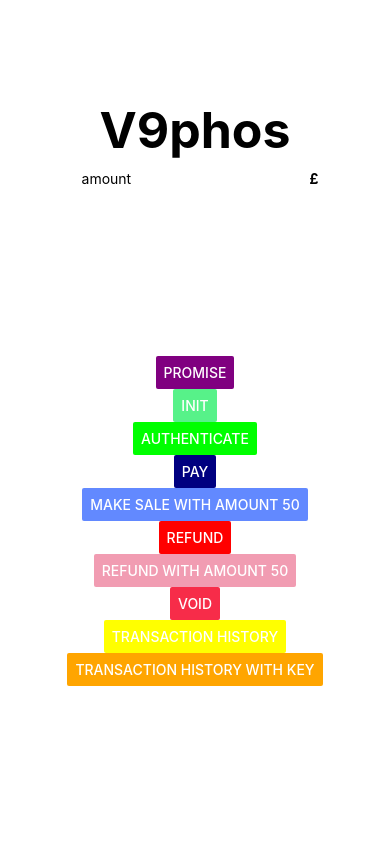
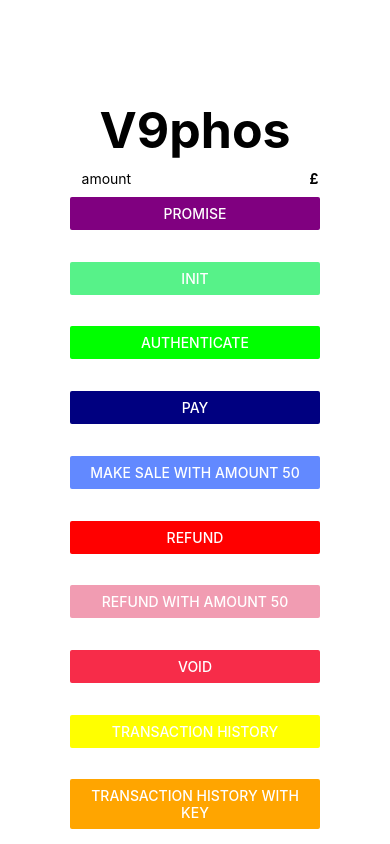
Before and after one commit to Verofy/V9phosTS, a React Native app: screen / in a window 390 px wide. Built offline with nearby package versions, Linux system fonts and the light colour scheme.

Commit message:
ts migration 3

```diff
--- a/src/helpers/appHelpers.js
+++ /dev/null
@@ -1,132 +0,0 @@
-import PhosModule from "../components/PhosModule";
-import { handleValue, handleRes } from "./helpers";
-import React from "react";
-const showTransactionResult=true;
-const disablePrompt=true;
-export function getConstants() {
-  console.log("GET CONSTANTS:",PhosModule.getConstants())
-}
-
-export async function promiseTest(v) {
-  return await PhosModule.promiseTest(5)
-  .then(r => {
-    console.log(r);
-  })
-  .catch(err => {
-    console.error(err.mes, err);
-  });
-};
-
-export async function init(){
-  return await PhosModule.init()
-  .then(r => {
-    console.info(r.message);
-    return r;
-  })
-  .catch(err => {
-    console.error(err);
-  });
-
-}
-
-export async function authenticate(){
-  const issuer = "V9";
-  const token = "2ac5040c-2ae7-49b9-a71e-9ace3528d69d";
-  const license = "V9SDK"
-  return await PhosModule.authenticate(issuer, token, license)
-  .then(r => {
-    console.info(r.message)
-    return r;
-  })
-  .catch(err => {
-    console.error(err);
-  });
-
-}
-
-export async function makeSale(){
-  return await PhosModule.makeSaleExtras(showTransactionResult)
-  .then(r => {
-    console.info(r.message)
-    return r;
-  })
-  .catch(err => {
-    console.error(err);
-  });
-}
-
-export async function makeSaleWithAmount(amount){
-  return await PhosModule.makeSaleWithAmountExtras(amount, showTransactionResult)
-  .then(r => {
-    console.info(r.message)
-    return r;
-  })
-  .catch(err => {
-    console.error(err);
-  });
-}
-
-export async function makeRefund(){
-  const transaction = "MOCK+TRANSACTION+KEY";
-  return await PhosModule.makeRefundExtras(transaction, showTransactionResult, disablePrompt)
-  .then(r => {
-    console.info(r.message)
-    return r;
-  })
-  .catch(err => {
-    console.error(err);
-  });
-
-}
-
-export async function makeRefundWithAmount(amount){
-  const transaction = "MOCK+TRANSACTION+KEY";
-  return await PhosModule.makeRefundWithAmountExtras(transaction, amount, showTransactionResult, disablePrompt)
-  .then(r => {
-    console.info(r.message)
-    return r;
-  })
-  .catch(err => {
-    console.error(err);
-  });
-}
-
-export async function makeVoid(){
-  const transaction = "MOCK+TRANSACTION+KEY";
-  return await PhosModule.makeVoidExtras(transaction, showTransactionResult, disablePrompt)
-  .then(r => {
-    console.info(r.message)
-    return r;
-  })
-  .catch(err => {
-    console.error(err);
-  });
-}
-
-export async function getTransactionHistory(){
-  const page=1;
-  const limit=50;
-  const date="07/11/2021";
-  const type="sale"; //sale, void, refund
-  const state="successful" //successful, failed, pending, unkwnon
-  return await PhosModule.getTransactionHistory(page, limit, date, type, state)
-  .then(r => {
-    console.info(r.message)
-    return r;
-  })
-  .catch(err => {
-    console.error(err);
-  });
-}
-
-export async function getTransactionByTrKey(){
-  const trKey = "MOCK+TRANSACTION+KEY";
-  return await PhosModule.getTransactionByTrKey(trKey)
-  .then(r => {
-    console.info(handleRes(r).transaction)
-    return r;
-  })
-  .catch(err => {
-    console.error(err);
-  });
-}
--- /dev/null
+++ b/src/helpers/appHelpers.ts
@@ -0,0 +1,129 @@
+import PhosModule from '../components/PhosModule';
+import { handleValue, handleRes } from './helpers';
+import React from 'react';
+const showTransactionResult = true;
+const disablePrompt = true;
+export function getConstants() {
+  console.log('GET CONSTANTS:', PhosModule.getConstants());
+}
+
+export async function promiseTest(){
+  return await PhosModule.promiseTest(5)
+    .then((r:any) => {
+      console.log(r);
+    })
+    .catch((err:any) => {
+      console.error(err.mes, err);
+    });
+}
+
+export async function init() {
+  return await PhosModule.init()
+    .then((r:any) => {
+      console.info(r.message);
+      return r;
+    })
+    .catch((err:any) => {
+      console.error(err);
+    });
+}
+
+export async function authenticate() {
+  const issuer = 'V9';
+  const token = '2ac5040c-2ae7-49b9-a71e-9ace3528d69d';
+  const license = 'V9SDK';
+  return await PhosModule.authenticate(issuer, token, license)
+    .then((r:any) => {
+      console.info(r.message);
+      return r;
+    })
+    .catch((err:any) => {
+      console.error(err);
+    });
+}
+
+export async function makeSale() {
+  return await PhosModule.makeSaleExtras(showTransactionResult)
+    .then((r:any) => {
+      console.info(r.message);
+      return r;
+    })
+    .catch((err:any) => {
+      console.error(err);
+    });
+}
+
+export async function makeSaleWithAmount(amount:number) {
+  return await PhosModule.makeSaleWithAmountExtras(amount, showTransactionResult)
+    .then((r:any) => {
+      console.info(r.message);
+      return r;
+    })
+    .catch((err:any) => {
+      console.error(err);
+    });
+}
+
+export async function makeRefund() {
+  const transaction = 'MOCK+TRANSACTION+KEY';
+  return await PhosModule.makeRefundExtras(transaction, showTransactionResult, disablePrompt)
+    .then((r:any) => {
+      console.info(r.message);
+      return r;
+    })
+    .catch((err:any) => {
+      console.error(err);
+    });
+}
+
+export async function makeRefundWithAmount(amount:number) {
+  const transaction = 'MOCK+TRANSACTION+KEY';
+  return await PhosModule.makeRefundWithAmountExtras(transaction, amount, showTransactionResult, disablePrompt)
+    .then((r:any) => {
+      console.info(r.message);
+      return r;
+    })
+    .catch((err:any) => {
+      console.error(err);
+    });
+}
+
+export async function makeVoid() {
+  const transaction = 'MOCK+TRANSACTION+KEY';
+  return await PhosModule.makeVoidExtras(transaction, showTransactionResult, disablePrompt)
+    .then((r:any) => {
+      console.info(r.message);
+      return r;
+    })
+    .catch((err:any) => {
+      console.error(err);
+    });
+}
+
+export async function getTransactionHistory() {
+  const page = 1;
+  const limit = 50;
+  const date = '07/11/2021';
+  const type = 'sale'; //sale, void, refund
+  const state = 'successful'; //successful, failed, pending, unkwnon
+  return await PhosModule.getTransactionHistory(page, limit, date, type, state)
+    .then((r:any) => {
+      console.info(r.message);
+      return r;
+    })
+    .catch((err:any) => {
+      console.error(err);
+    });
+}
+
+export async function getTransactionByTrKey() {
+  const trKey = 'MOCK+TRANSACTION+KEY';
+  return await PhosModule.getTransactionByTrKey(trKey)
+    .then((r:any) => {
+      console.info(handleRes(r).transaction);
+      return r;
+    })
+    .catch((err:any) => {
+      console.error(err);
+    });
+}
--- a/src/helpers/helpers.js
+++ b/src/helpers/helpers.ts
@@ -1,10 +1,10 @@
-export function handleValue(val){
+export function handleValue(val:any){
     if(val==null){
         return false;
     } else return val;
 }
 
-export function handleRes(r){
+export function handleRes(r:any){
     var result = Object.assign({}, r)
     return result;
 }
--- a/src/screens/HomeScreen.tsx
+++ b/src/screens/HomeScreen.tsx
@@ -1,35 +1,34 @@
 import React from 'react';
 import { Text, View, TextInput, Button } from 'react-native';
-import {styles} from '../styles/styles';
-import { processPayment, invokeModule, authenticate, makeSale, init, promiseTest, makeRefund, makeRefundWithAmount, makeSaleWithAmount, makeVoid, getTransactionHistory, getTransactionByTrKey } from '../helpers/appHelpers';
+import { styles } from '../styles/styles';
+import {
+  authenticate,
+  makeSale,
+  init,
+  promiseTest,
+  makeRefund,
+  makeRefundWithAmount,
+  makeSaleWithAmount,
+  makeVoid,
+  getTransactionHistory,
+  getTransactionByTrKey
+} from '../helpers/appHelpers';
 
-export interface Props {
+export interface Props { }
 
-}
-
-interface State {
-
-}
+interface State { }
 
 export default class HomePage extends React.Component<Props, State> {
   constructor(props: Props) {
     super(props);
 
-    this.state = {
-
-    };
+    this.state = {};
   }
-  /*testFunc=()=>{
-    promiseTest(8).then((res)=>{
-      console.info(val)
-    })
-  }*/
-  render(){
+  render() {
     return (
       <View style={styles.container}>
         <Text style={styles.h1}>V9phos</Text>
-        <View
-          style={styles.inputContainer}>
+        <View style={styles.inputContainer}>
           <TextInput
             style={styles.input}
             placeholder="amount"
@@ -37,67 +36,57 @@ export default class HomePage extends React.Component<Props, State> {
           />
           <Text style={styles.boldText}>£</Text>
         </View>
-          <View style={styles.container}>
+        <View style={styles.container}>
+          <View style={styles.debugButton}>
+            <Button color="purple" onPress={promiseTest} title="PROMISE" />
+          </View>
+          <View style={styles.debugButton}>
+            <Button color="#57F289" onPress={init} title="INIT" />
+          </View>
+          <View style={styles.debugButton}>
+            <Button color="lime" onPress={authenticate} title="AUTHENTICATE" />
+          </View>
+          <View style={styles.debugButton}>
+            <Button color="navy" onPress={makeSale} title="PAY" />
+          </View>
+          <View style={styles.debugButton}>
             <Button
-              style={styles.debugButton}
-              color="purple"
-              //onPress={this.testFunc}
-              title="PROMISE"
-            />
-            <Button
-              style={styles.debugButton}
-              color="#57F289"
-              onPress={init}
-              title="INIT"
-            />
-            <Button
-              style={styles.debugButton}
-              color="lime"
-              onPress={authenticate}
-              title="AUTHENTICATE"
-            />
-            <Button
-              style={styles.debugButton}
-              color="navy"
-              onPress={makeSale}
-              title="PAY"
-            />
-             <Button
-              style={styles.debugButton}
               color="#6289FF"
-              onPress={()=>{makeSaleWithAmount(50)}}
+              onPress={() => {
+                makeSaleWithAmount(50);
+              }}
               title="MAKE SALE WITH AMOUNT 50"
             />
-             <Button
-              style={styles.debugButton}
-              color="red"
-              onPress={makeRefund}
-              title="REFUND"
-            />
+          </View>
+          <View style={styles.debugButton}>
+            <Button color="red" onPress={makeRefund} title="REFUND" />
+          </View>
+          <View style={styles.debugButton}>
             <Button
-              style={styles.debugButton}
               color="#F19CB2"
-              onPress={()=>{makeRefundWithAmount(50)}}
+              onPress={() => {
+                makeRefundWithAmount(50);
+              }}
               title="REFUND WITH AMOUNT 50"
             />
+          </View>
+          <View style={styles.debugButton}>
+            <Button color="#f72c49" onPress={makeVoid} title="VOID" />
+          </View>
+          <View style={styles.debugButton}>
             <Button
-              style={styles.debugButton}
-              color="#f72c49"
-              onPress={makeVoid}
-              title="VOID"
-            />
-            <Button
-              style={styles.debugButton}
               color="yellow"
               onPress={getTransactionHistory}
               title="TRANSACTION HISTORY"
             />
+          </View>
+          <View style={styles.debugButton}>
             <Button
-              style={styles.debugButton}
               color="orange"
               onPress={getTransactionByTrKey}
               title="TRANSACTION HISTORY WITH KEY"
             />
+          </View>
         </View>
       </View>
     );
--- a/src/styles/styles.ts
+++ b/src/styles/styles.ts
@@ -25,8 +25,8 @@ export const styles = StyleSheet.create({
     fontWeight:"bold"
   },
   debugButton:{
-    margin:10,
-    padding:10
+    flex:1,
+    width:250,
   }
 });
 
```
